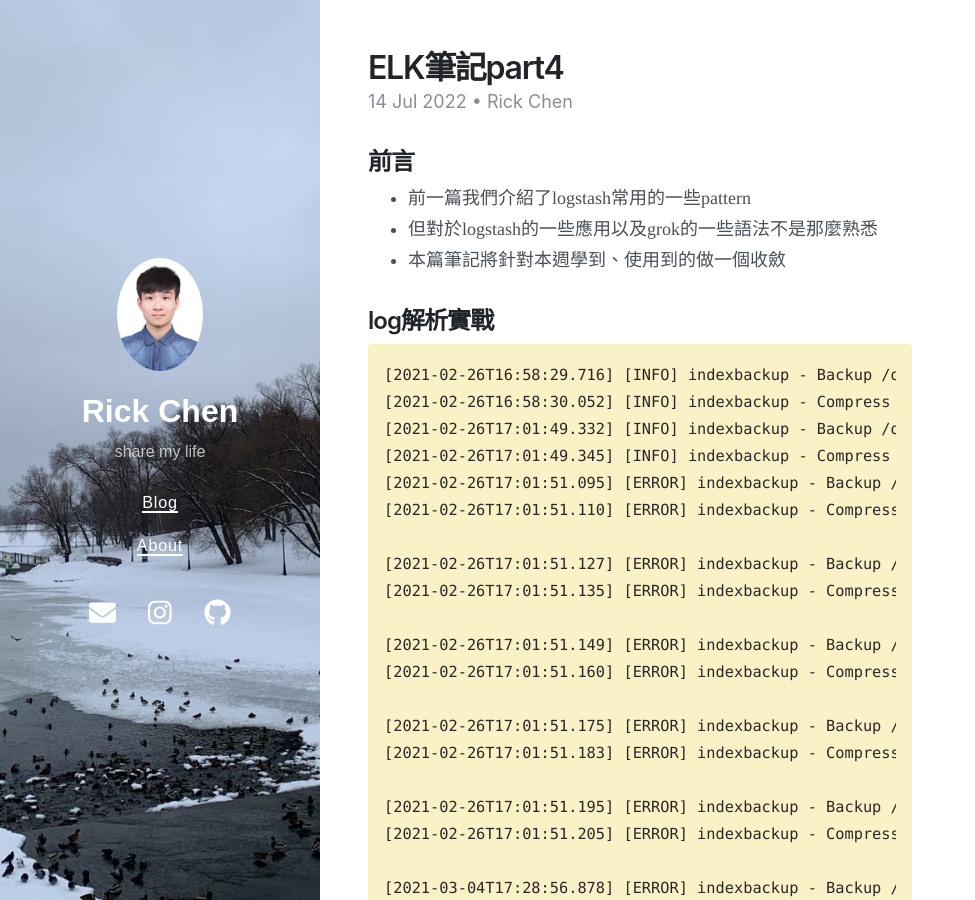
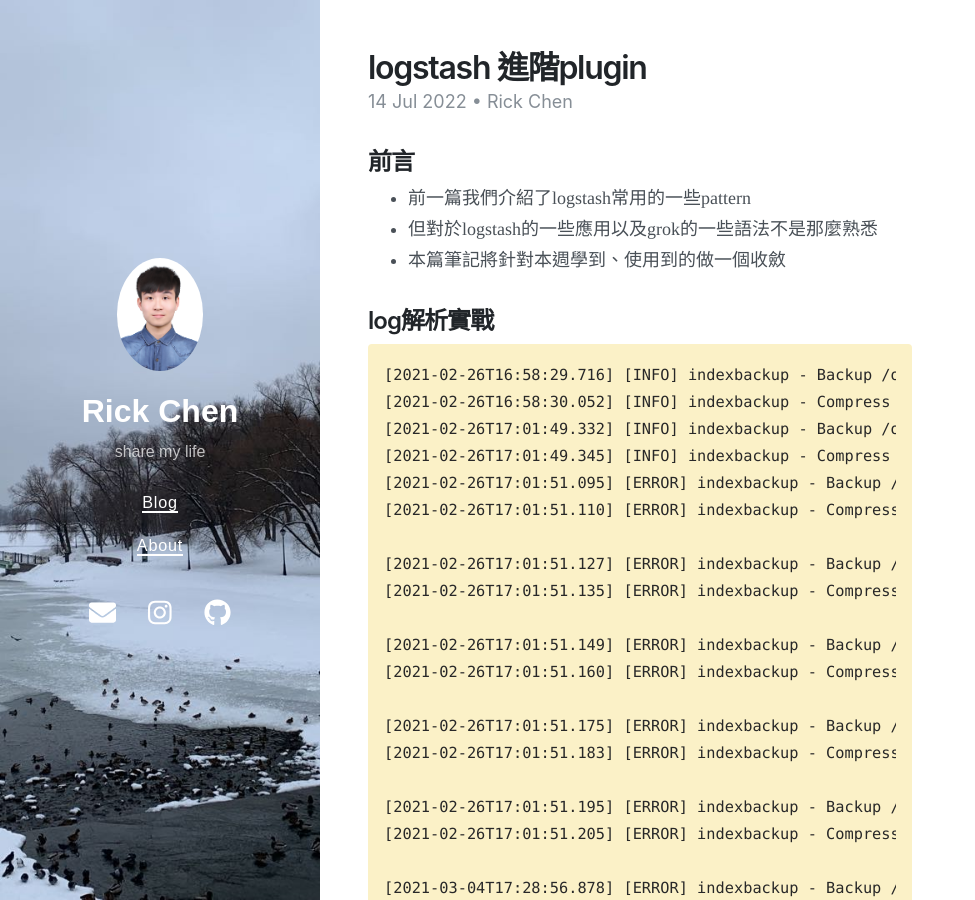
Before and after one commit to jerry940917chen/jerry940917chen.github.io, a Jekyll site: the page built from _posts/2022-07-14-ELK-4.md, in a window 1280 px wide and 900 px high. Shown: the whole window, without its empty margins (0-975 px from the left). Built offline with Jekyll 4.4.1, drawn with Linux system fonts in a browser that asks for light colours; nearby versions of some CDN libraries.

Commit message:
Update 2022-07-14-ELK-4.md

```diff
--- a/_posts/2022-07-14-ELK-4.md
+++ b/_posts/2022-07-14-ELK-4.md
@@ -1,6 +1,6 @@
 ---
 layout: post
-title: ELK筆記part4
+title: logstash 進階plugin
 author: Rick Chen
 tags: Linux
 date: 2022-07-14
```
